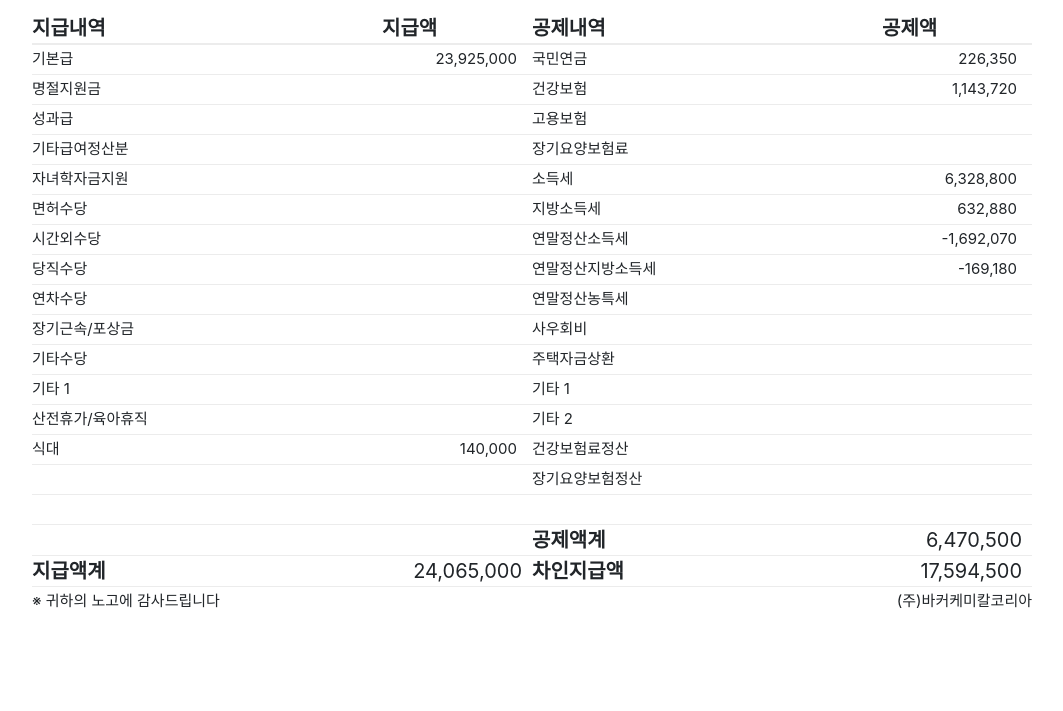
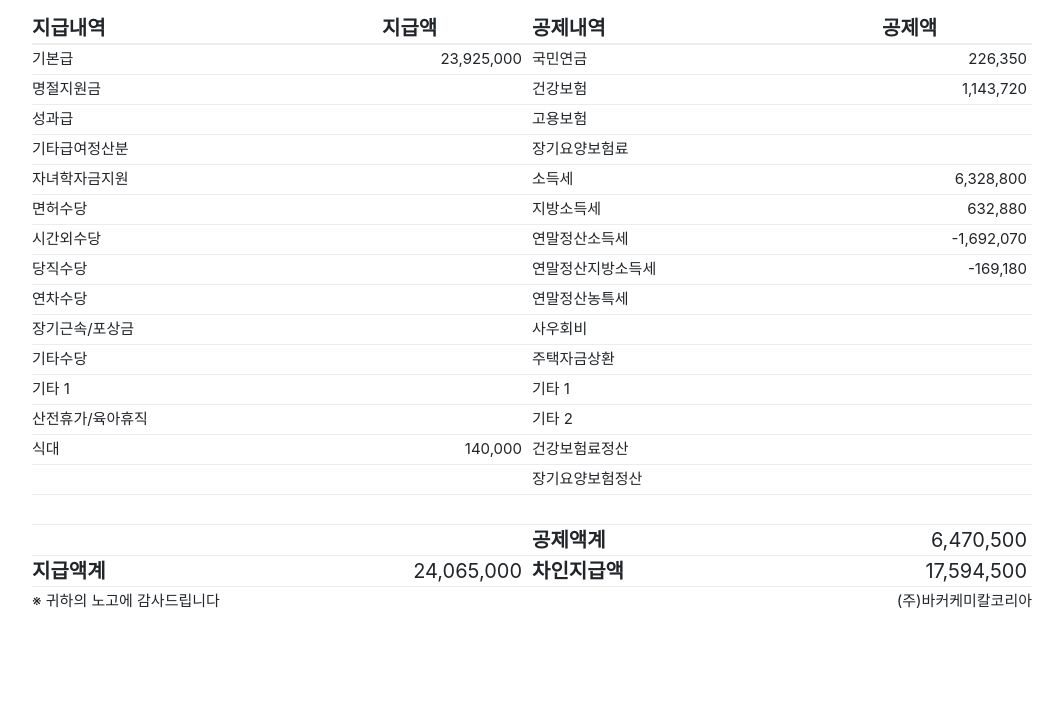
Before and after one commit to bfinecpa/salary, a Django app: template templates/salary/salary.html in a window 1280 px wide. Shown: the part 246-957 px from the top of the page, without its empty margins (108-1171 px from the left). Run offline with Django 3.2, Linux system fonts and the light colour scheme; the template is opened without the code that fills it: values that come from a table or form of the project are taken from there, others are empty; data comes from the database, SQL or seed files in the repository; both versions use the stored data as it was after the commit; some libraries are stand-ins or nearby versions.

Commit message:
text align right update 2

```diff
--- a/templates/salary/salary.html
+++ b/templates/salary/salary.html
@@ -32,101 +32,101 @@
   <tbody >
     <tr>
       <td >기본급</td>
-      <td style="text-align: right; padding-right: 15px">{{ salary.normal }}</td>
+      <td style="text-align: right; padding-right: 10px">{{ salary.normal }}</td>
       <td>국민연금</td>
-      <td style="text-align: right; padding-right: 15px">{{ salary.national_pension }}</td>
+      <td style="text-align: right; padding-right: 5px">{{ salary.national_pension }}</td>
 
     </tr>
     <tr>
       <td>명절지원금</td>
-      <td style="text-align: right; padding-right: 15px">{{ salary.holiday_subsidy}}</td>
+      <td style="text-align: right; padding-right: 10px">{{ salary.holiday_subsidy}}</td>
       <td>건강보험</td>
-      <td style="text-align: right; padding-right: 15px">{{ salary.health_insurance_premium}}</td>
+      <td style="text-align: right; padding-right: 5px">{{ salary.health_insurance_premium}}</td>
     </tr>
 
   <tr>
       <td>성과급</td>
-      <td style="text-align: right; padding-right: 15px">{{ salary.incentive}}</td>
+      <td style="text-align: right; padding-right: 10px">{{ salary.incentive}}</td>
       <td>고용보험</td>
-      <td style="text-align: right; padding-right: 15px">{{ salary.employment_insurance }}</td>
+      <td style="text-align: right; padding-right: 5px">{{ salary.employment_insurance }}</td>
     </tr>
     <tr>
       <td>기타급여정산분</td>
-      <td style="text-align: right; padding-right: 15px">{{ salary.other_salary_settlement }}</td>
+      <td style="text-align: right; padding-right: 10px">{{ salary.other_salary_settlement }}</td>
       <td>장기요양보험료</td>
-      <td style="text-align: right; padding-right: 15px">{{ salary.long_term_care_premium }}</td>
+      <td style="text-align: right; padding-right: 5px">{{ salary.long_term_care_premium }}</td>
     </tr>
 
    <tr>
       <td>자녀학자금지원</td>
-      <td style="text-align: right; padding-right: 15px">{{ salary.school_expenses }}</td>
+      <td style="text-align: right; padding-right: 10px">{{ salary.school_expenses }}</td>
       <td>소득세</td>
-      <td style="text-align: right; padding-right: 15px">{{ salary.income_tax }}</td>
+      <td style="text-align: right; padding-right: 5px">{{ salary.income_tax }}</td>
     </tr>
 
    <tr>
        <td>면허수당</td>
-      <td style="text-align: right; padding-right: 15px">{{ salary.license_allowance }}</td>
+      <td style="text-align: right; padding-right: 10px">{{ salary.license_allowance }}</td>
       <td>지방소득세
       </td>
-      <td style="text-align: right; padding-right: 15px">{{ salary.local_income_tax }}</td>
+      <td style="text-align: right; padding-right: 5px">{{ salary.local_income_tax }}</td>
     </tr>
 
    <tr>
       <td>시간외수당</td>
-      <td style="text-align: right; padding-right: 15px">{{ salary.overtime_allowance }}</td>
+      <td style="text-align: right; padding-right: 10px">{{ salary.overtime_allowance }}</td>
       <td>연말정산소득세</td>
-      <td style="text-align: right; padding-right: 15px">{{ salary.Year_end_settlement_income_tax}}</td>
+      <td style="text-align: right; padding-right: 5px">{{ salary.Year_end_settlement_income_tax}}</td>
     </tr>
    <tr>
       <td>당직수당</td>
-      <td style="text-align: right; padding-right: 15px">{{ salary.duty_allowance }}</td>
+      <td style="text-align: right; padding-right: 10px">{{ salary.duty_allowance }}</td>
       <td>연말정산지방소득세</td>
-      <td style="text-align: right; padding-right: 15px">{{ salary.local_income_tax_for_year_end_settlement }}</td>
+      <td style="text-align: right; padding-right: 5px">{{ salary.local_income_tax_for_year_end_settlement }}</td>
     </tr>
 
     <tr>
       <td>연차수당</td>
-      <td style="text-align: right; padding-right: 15px">{{ salary.annual_allowance }}</td>
+      <td style="text-align: right; padding-right: 10px">{{ salary.annual_allowance }}</td>
       <td>연말정산농특세</td>
-      <td style="text-align: right; padding-right: 15px">{{ salary.year_and_settlement_agricultural_special_tax}}</td>
+      <td style="text-align: right; padding-right: 5px">{{ salary.year_and_settlement_agricultural_special_tax}}</td>
     </tr>
     <tr>
       <td>장기근속/포상금</td>
-      <td style="text-align: right; padding-right: 15px">{{ salary.long_term_reward }}</td>
+      <td style="text-align: right; padding-right: 10px">{{ salary.long_term_reward }}</td>
       <td>사우회비</td>
-      <td style="text-align: right; padding-right: 15px">{{ salary.membership_fee }}</td>
+      <td style="text-align: right; padding-right: 5px">{{ salary.membership_fee }}</td>
     </tr>
     <tr>
       <td>기타수당</td>
-      <td>{{ salary.other_allowance }}</td>
+      <td style="text-align: right; padding-right: 10px">{{ salary.other_allowance }}</td>
       <td>주택자금상환</td>
-      <td>{{ salary.repayment_of_hosing_funds }}</td>
+      <td style="text-align: right; padding-right: 5px">{{ salary.repayment_of_hosing_funds }}</td>
     </tr>
     <tr>
       <td>기타 1</td>
-      <td style="text-align: right; padding-right: 15px"></td>
+      <td style="text-align: right; padding-right: 10px"></td>
       <td>기타 1</td>
-      <td style="text-align: right; padding-right: 15px"></td>
+      <td style="text-align: right; padding-right: 5px"></td>
     </tr>
     <tr>
       <td>산전휴가/육아휴직</td>
-      <td style="text-align: right; padding-right: 15px">{{ salary.maternity_leave }}</td>
+      <td style="text-align: right; padding-right: 10px">{{ salary.maternity_leave }}</td>
       <td>기타 2</td>
-      <td style="text-align: right; padding-right: 15px"></td>
+      <td style="text-align: right; padding-right: 5px"></td>
     </tr>
     <tr>
       <td>식대</td>
-      <td style="text-align: right; padding-right: 15px">{{ salary.meals }}</td>
+      <td style="text-align: right; padding-right: 10px">{{ salary.meals }}</td>
       <td>건강보험료정산</td>
-      <td style="text-align: right; padding-right: 15px">{{ salary.health_insurance_premium_settlement }}</td>
+      <td style="text-align: right; padding-right: 5px">{{ salary.health_insurance_premium_settlement }}</td>
     </tr>
     </tr>
     <tr>
       <td></td>
       <td></td>
       <td>장기요양보험정산</td>
-      <td style="text-align: right; padding-right: 15px">{{ salary.long_term_care_premium_settlement }}</td>
+      <td style="text-align: right; padding-right: 5px">{{ salary.long_term_care_premium_settlement }}</td>
     </tr>
     </tr>
     <tr>
@@ -140,14 +140,14 @@
       <td></td>
       <td></td>
       <th>공제액계</th>
-      <td style="text-align: right; padding-right: 10px">{{ salary.total_deduction }}</td>
+      <td style="text-align: right; padding-right: 5px">{{ salary.total_deduction }}</td>
     </tr>
 
   <tr style="font-size: 20px">
       <th>지급액계</th>
       <td style="text-align: right; padding-right: 10px">{{ salary.total_payment }}</td>
       <th>차인지급액</th>
-      <td style="text-align: right; padding-right: 10px">{{ salary.actual_payment}}</td>
+      <td style="text-align: right; padding-right: 5px">{{ salary.actual_payment}}</td>
     </tr>
   <tr style="border: none">
       <td>※  귀하의 노고에 감사드립니다</td>
```
Also changed, not shown: db.sqlite3.
